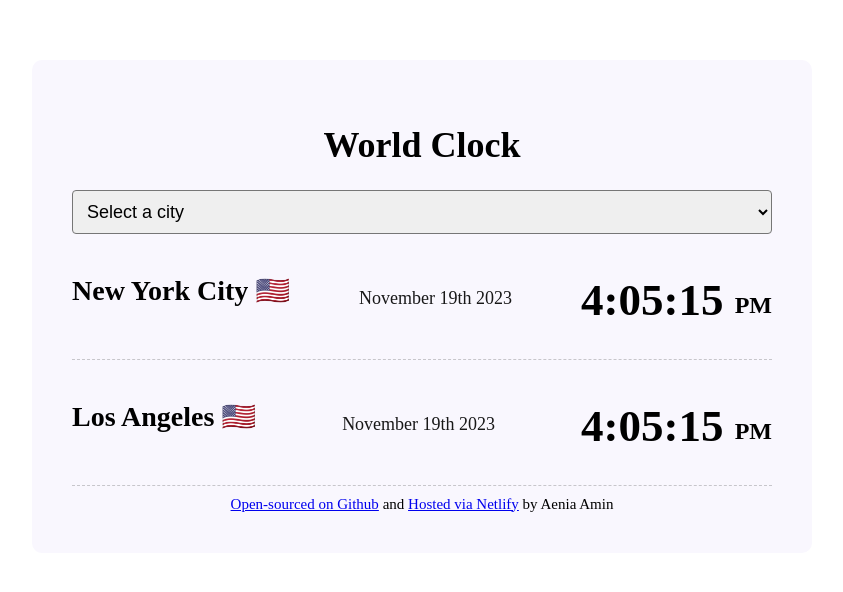
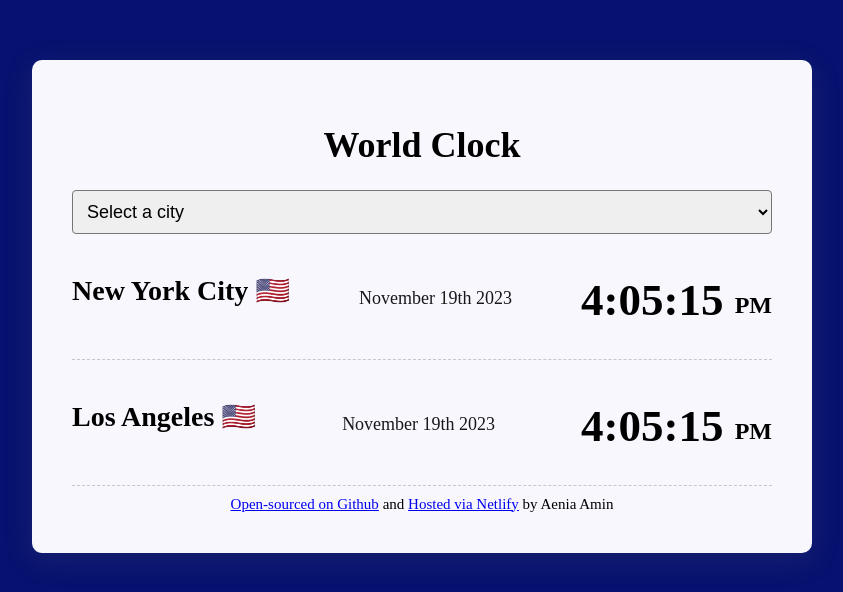
Before and after one commit to aenia12/PlusA.Amin.WorldClock, a plain HTML site: page index.html in a window 1280 px wide. Shown: the whole page, without its empty margins (218-1061 px from the left). Drawn offline with nearby package versions, Linux system fonts and the light colour scheme; a script that the page names is missing.

Commit message:
Added background color.

```diff
--- a/style.css
+++ b/style.css
@@ -1,5 +1,6 @@
 body {
   font-family: "Times New Roman", Times, serif;
+  background-color: #071270;
 }
 
 h1 {
@@ -33,6 +34,7 @@ footer {
   border: 1px;
   border-radius: 10px;
   padding: 40px;
+  box-shadow: rgba(100, 100, 111, 0.2) 0px 7px 29px 0px;
 }
 
 .city {
```
